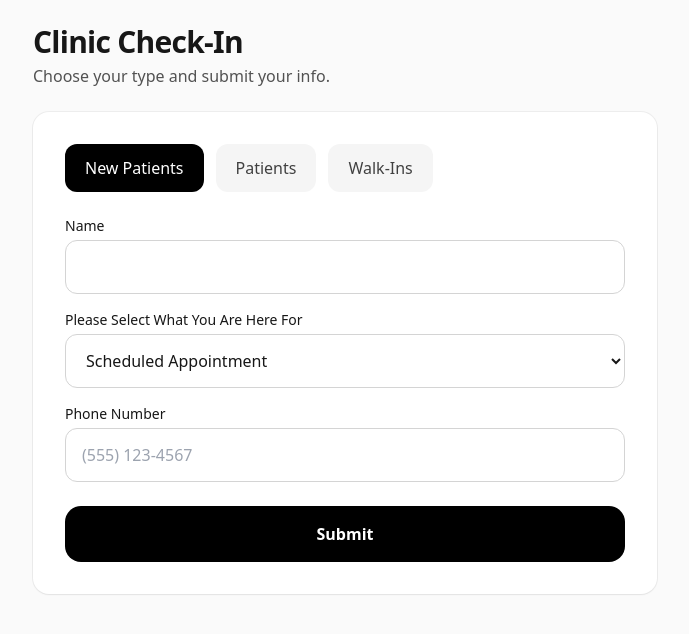
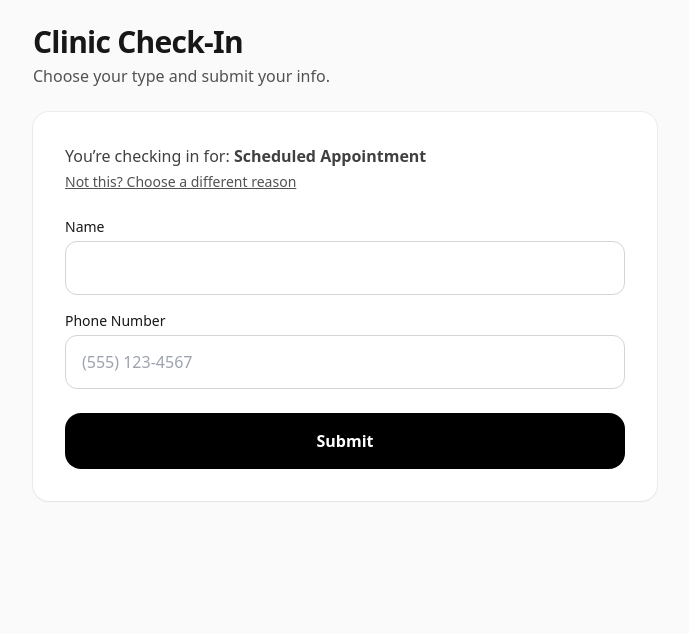
Before and after one commit to JeremyPetty/stackblitz-starters-12x7xrzj, a Next.js app: page /checkin in a window 1280 px wide. Shown: the top 634 px of the page, without its empty margins (295-984 px from the left). Built offline with nearby package versions, Linux system fonts and the light colour scheme.

Commit message:
Refactor CheckInForm to simplify kind selection

```diff
--- a/src/components/UI/CheckInForm.tsx
+++ b/src/components/UI/CheckInForm.tsx
@@ -5,15 +5,16 @@ import { useRouter, useSearchParams } from 'next/navigation';
 import { CheckInSchema, type CheckInData, ReasonEnum, type Reason } from '@/lib/validation';
 import { GAS_PUBLIC_URL } from '@/lib/config';
 
-
 type Kind = 'new' | 'existing' | 'walkin';
 
-
-const tabs: { key: Kind; label: string }[] = [
-  { key: 'new', label: 'New Patients' },
-  { key: 'existing', label: 'Patients' },
-  { key: 'walkin', label: 'Walk-Ins' },
-];
+// map machine value -> nice label
+const reasonLabel: Record<Reason, string> = {
+  scheduled: 'Scheduled Appointment',
+  general: 'General Question',
+  membership: 'Question on Membership',
+  pharma: 'Pharmaceutical Representative',
+  other: 'Other',
+};
 
 /** Fire-and-forget POST to Google Apps Script using a hidden iframe + form (avoids CSP/CORB during dev). */
 function postToGasViaIframe(url: string, data: Record<string, string>) {
@@ -53,16 +54,23 @@ export default function CheckInForm() {
   const searchParams = useSearchParams();
   const router = useRouter();
 
-  const [kind, setKind] = useState<Kind>('new');
+  // We no longer show "kind" toggles; default to walk-in (or change if you prefer)
+  const [kind] = useState<Kind>('walkin');
+
+  // Get reason from the URL (?reason=scheduled|general|membership|pharma|other)
   const [reason, setReason] = useState<Reason>('scheduled');
+
   const [status, setStatus] = useState<'idle' | 'submitting' | 'success' | 'error'>('idle');
   const [errors, setErrors] = useState<Record<string, string>>({});
   const formRef = useRef<HTMLFormElement>(null);
 
-  // Preselect tab from ?kind=
   useEffect(() => {
-    const k = (searchParams.get('kind') || '').toLowerCase();
-    if (k === 'existing' || k === 'walkin' || k === 'new') setKind(k as Kind);
+    const r = (searchParams.get('reason') || '').toLowerCase();
+    if (ReasonEnum.options.includes(r as Reason)) {
+      setReason(r as Reason);
+    } else {
+      setReason('scheduled'); // fallback
+    }
   }, [searchParams]);
 
   async function onSubmit(e: React.FormEvent<HTMLFormElement>) {
@@ -72,8 +80,8 @@ export default function CheckInForm() {
 
     const fd = new FormData(e.currentTarget);
     const payload: CheckInData = {
-      kind,
-      reason,
+      kind,                           // hidden default
+      reason,                         // locked from URL
       name: String(fd.get('name') || '').trim(),
       phone: String(fd.get('phone') || '').trim(),
       otherReason: String(fd.get('otherReason') || ''),
@@ -84,8 +92,8 @@ export default function CheckInForm() {
     const parsed = CheckInSchema.safeParse(payload);
     if (!parsed.success) {
       const formatted: Record<string, string> = {};
-      const fieldErrors = parsed.error
-        .flatten().fieldErrors as Partial<Record<keyof CheckInData, string[]>>;
+      const fieldErrors = parsed.error.flatten()
+        .fieldErrors as Partial<Record<keyof CheckInData, string[]>>;
       for (const [key, msgs] of Object.entries(fieldErrors)) {
         if (msgs && msgs[0]) formatted[key] = msgs[0];
       }
@@ -94,7 +102,7 @@ export default function CheckInForm() {
       return;
     }
 
-    // 1) Try server route first (best for Vercel production)
+    // 1) Server route (best on Vercel)
     let sent = false;
     try {
       const res = await fetch('/api/checkin', {
@@ -107,7 +115,7 @@ export default function CheckInForm() {
       sent = false;
     }
 
-    // 2) Fallback (useful during StackBlitz dev): hidden iframe form POST to Apps Script
+    // 2) Dev fallback (StackBlitz): hidden iframe form post to GAS
     if (!sent) {
       try {
         await postToGasViaIframe(GAS_PUBLIC_URL, {
@@ -127,7 +135,7 @@ export default function CheckInForm() {
     if (sent) {
       formRef.current?.reset();
       setStatus('success');
-      setTimeout(() => router.push('/'), 600); // quick success then return home
+      setTimeout(() => router.push('/'), 600);
     } else {
       setStatus('error');
     }
@@ -135,24 +143,18 @@ export default function CheckInForm() {
 
   return (
     <div className="rounded-2xl bg-white p-6 md:p-8 shadow-sm ring-1 ring-black/5">
-      {/* Larger, tappable tab buttons (iPad) */}
-      <div className="mb-6 flex flex-wrap gap-2 md:gap-3">
-        {tabs.map((t) => (
-          <button
-            key={t.key}
-            type="button"
-            onClick={() => setKind(t.key)}
-            className={
-              'rounded-xl px-4 py-2.5 md:px-5 md:py-3 text-sm md:text-base font-medium ' +
-              (kind === t.key
-                ? 'bg-black text-white'
-                : 'bg-neutral-100 text-neutral-700 hover:bg-neutral-200')
-            }
-            aria-pressed={kind === t.key}
-          >
-            {t.label}
-          </button>
-        ))}
+      {/* Reason summary + change link */}
+      <div className="mb-6">
+        <p className="text-sm md:text-base text-neutral-700">
+          You’re checking in for: <span className="font-semibold">{reasonLabel[reason]}</span>
+        </p>
+        <button
+          type="button"
+          onClick={() => router.push('/')}
+          className="mt-1 text-sm underline text-neutral-600 hover:text-neutral-800"
+        >
+          Not this? Choose a different reason
+        </button>
       </div>
 
       <form ref={formRef} onSubmit={onSubmit} className="space-y-4" autoComplete="off">
@@ -172,26 +174,19 @@ export default function CheckInForm() {
           {errors.name && <p className="mt-1 text-sm text-red-600">{errors.name}</p>}
         </div>
 
-        {/* Reason select */}
+        {/* Phone */}
         <div>
-          <label className="mb-1 block text-sm font-medium" htmlFor="reason">
-            Please Select What You Are Here For
-          </label>
-          <select
-            id="reason"
-            name="reason"
-            value={reason}
-            onChange={(e) => setReason(e.target.value as Reason)}
-            className="w-full rounded-xl border border-neutral-300 px-4 py-3 md:py-3.5 text-base bg-white
+          <label className="mb-1 block text-sm font-medium" htmlFor="phone">Phone Number</label>
+        <input
+            id="phone"
+            name="phone"
+            inputMode="tel"
+            placeholder="(555) 123-4567"
+            className="w-full rounded-xl border border-neutral-300 px-4 py-3 md:py-3.5 text-base
                        focus:outline-none focus:ring-2 focus:ring-black"
-          >
-            <option value="scheduled">Scheduled Appointment</option>
-            <option value="general">General Question</option>
-            <option value="membership">Question on Membership</option>
-            <option value="pharma">Pharmaceutical Representative</option>
-            <option value="other">Other</option>
-          </select>
-          {errors.reason && <p className="mt-1 text-sm text-red-600">{errors.reason}</p>}
+            required
+          />
+          {errors.phone && <p className="mt-1 text-sm text-red-600">{errors.phone}</p>}
         </div>
 
         {/* Conditional: Other (fill in) */}
@@ -210,21 +205,6 @@ export default function CheckInForm() {
             {errors.otherReason && <p className="mt-1 text-sm text-red-600">{errors.otherReason}</p>}
           </div>
         )}
-
-        {/* Phone */}
-        <div>
-          <label className="mb-1 block text-sm font-medium" htmlFor="phone">Phone Number</label>
-          <input
-            id="phone"
-            name="phone"
-            inputMode="tel"
-            placeholder="(555) 123-4567"
-            className="w-full rounded-xl border border-neutral-300 px-4 py-3 md:py-3.5 text-base
-                       focus:outline-none focus:ring-2 focus:ring-black"
-            required
-          />
-          {errors.phone && <p className="mt-1 text-sm text-red-600">{errors.phone}</p>}
-        </div>
 
         {/* Conditional: Pharma product name */}
         {reason === 'pharma' && (
```
